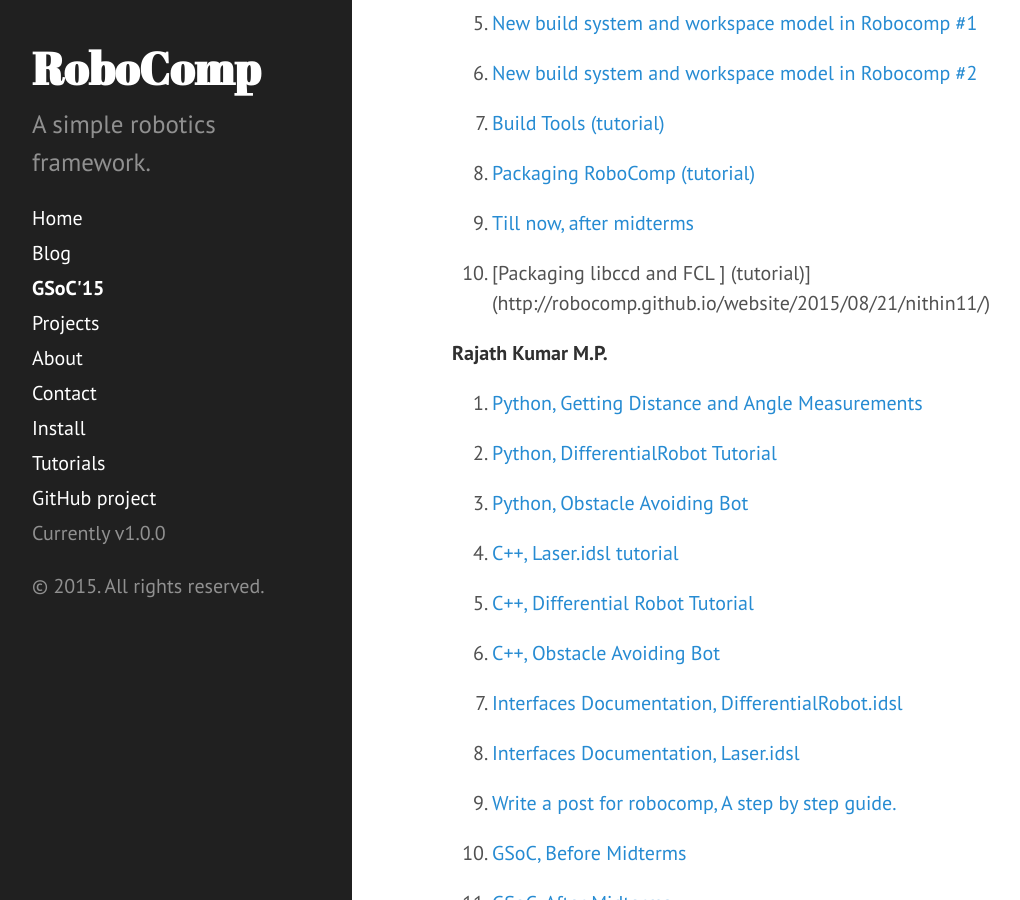
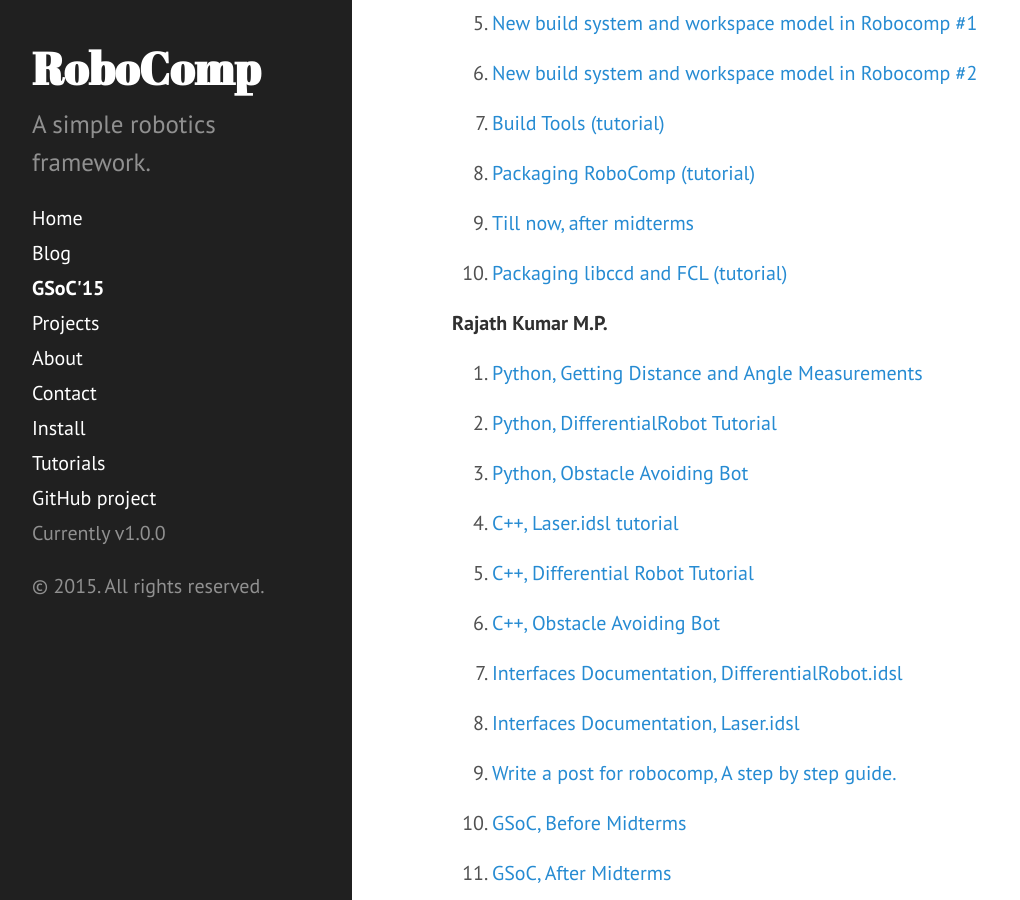
Before and after one commit to robocomp/website, a Jekyll site: the page built from GSoC.md, in a window 1280 px wide and 900 px high, scrolled down 632 px. Shown: the whole window, without its empty margins (8-1028 px from the left). Built offline with Jekyll 4.4.1, drawn with Linux system fonts in a browser that asks for light colours; Markdown is read by kramdown in place of the engine named in the settings.

Commit message:
slight edit

```diff
--- a/GSoC.md
+++ b/GSoC.md
@@ -35,7 +35,7 @@
 
 9. [Till now, after midterms](http://robocomp.github.io/website/2015/08/08/nithin9/)
 
-10. [Packaging libccd and FCL ] (tutorial)](http://robocomp.github.io/website/2015/08/21/nithin11/)
+10. [Packaging libccd and FCL (tutorial)](http://robocomp.github.io/website/2015/08/21/nithin11/)
 
 **Rajath Kumar M.P.**
 
```
